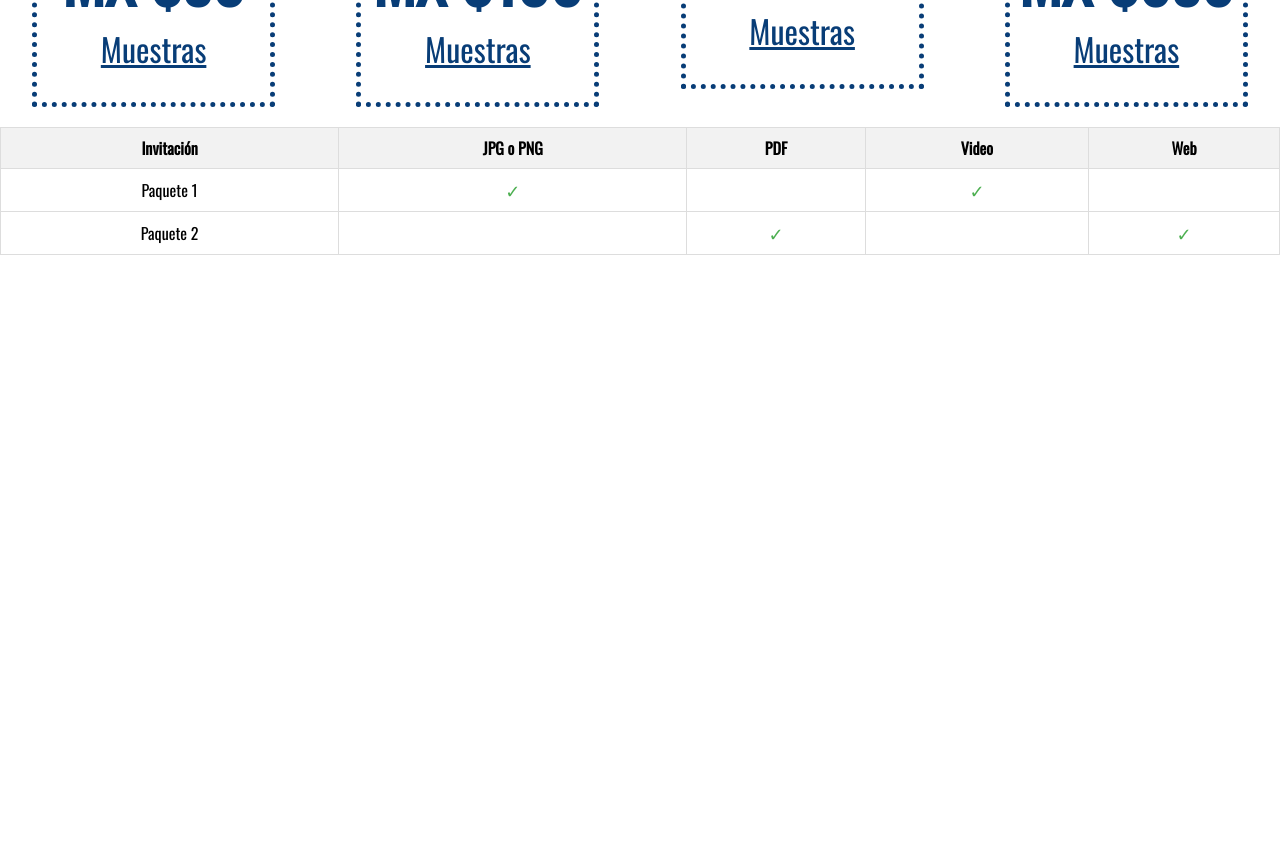
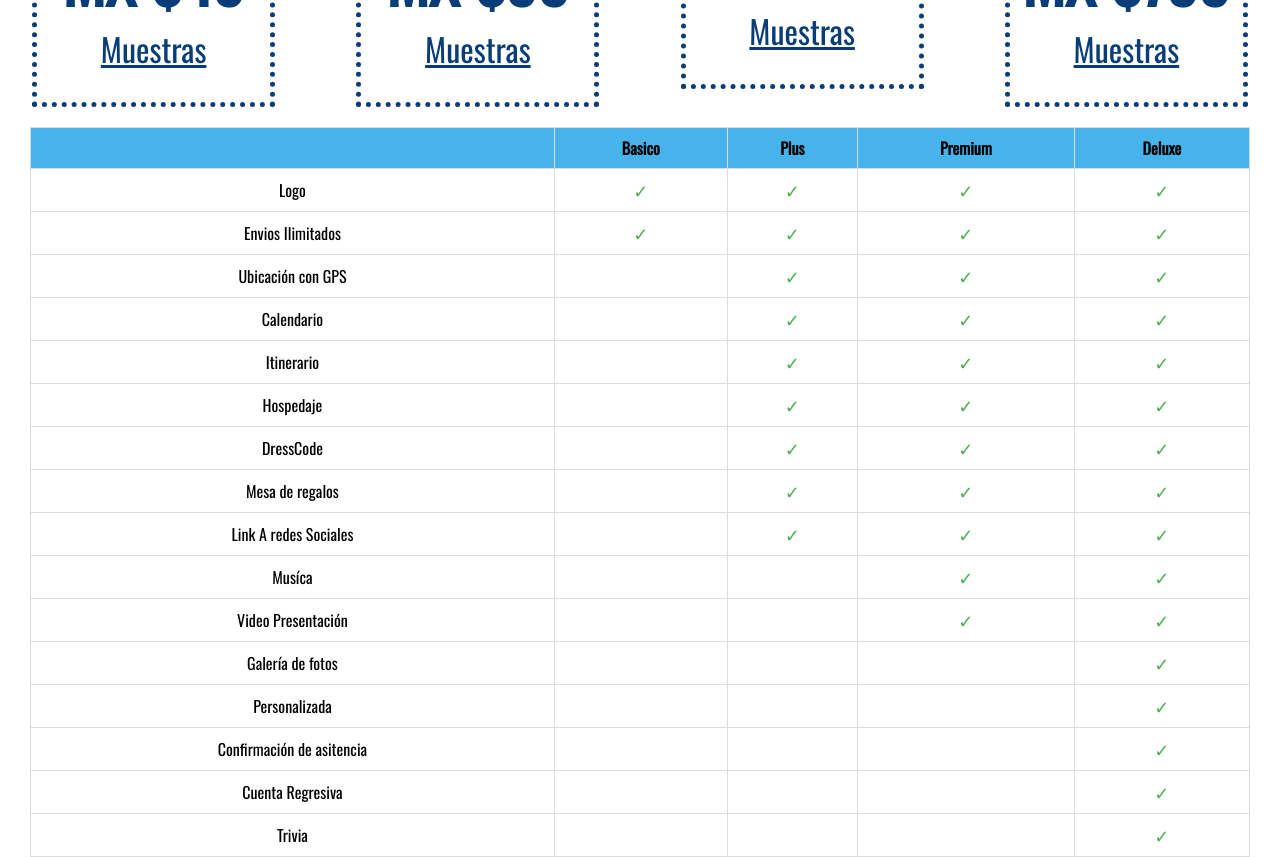
Before and after one commit to AlejandroTRIKITRAKATELAS33sanchezCano/InvitameYA, a React (Vite) app: page / in a window 1280 px wide. Shown: the part 5100-5957 px from the top of the page. Before the commit the page ends 5355 px from the top, so only its background shows below. Built offline with nearby package versions, Linux system fonts and the light colour scheme.

Commit message:
Se modifican estilos CSS y se agregan cambios finales de tabla

```diff
--- a/src/Constants/index.js
+++ b/src/Constants/index.js
@@ -844,27 +844,27 @@ const tiposEventos = [
 
 const paquetes = [{
     nombre: 'Estandar',
-    descripcion: 'Imagen Estatica no Interactiva',
+    descripcion: 'Imagen Estatica No Interactiva',
     precioAnterior: '80',
-    precio: '50',
+    precio: '49',
     linkMuestras: ''
 }, {
     nombre: 'Plus',
-    descripcion: 'PDF Interactivo ó Presentacion',
+    descripcion: 'PDF Interactivo o Presentación',
     precioAnterior: '150',
-    precio: '100',
+    precio: '99',
     linkMuestras: ''
 }, {
     nombre: 'Premium',
     descripcion: 'Video Animado Con Fotos',
     precioAnterior: '250',
-    precio: '200',
+    precio: '199',
     linkMuestras: ''
 }, {
     nombre: 'Deluxe',
     descripcion: 'Pagína Web Interactiva Personalizada',
-    precioAnterior: '800',
-    precio: '650',
+    precioAnterior: '1000',
+    precio: '799',
     linkMuestras: ''
 }]
 
--- a/src/index.css
+++ b/src/index.css
@@ -350,10 +350,18 @@
 
 /*¿Que tienen?*/
 
+.Quetienen{
+    padding: 0 30px;
+}
+
 .Quetienen table {
     width: 100%;
     border-collapse: collapse;
     margin-top: 20px;
+}
+
+.Quetienen thead tr th{
+    background-color: var(--mainColor);
 }
 
 .Quetienen th, .Quetienen td {
--- a/src/views/Components/Paquetes.jsx
+++ b/src/views/Components/Paquetes.jsx
@@ -11,25 +11,124 @@ const Paquetes = () => {
                 <table>
                     <thead>
                         <tr>
-                            <th>Invitación</th>
-                            <th>JPG o PNG</th>
-                            <th>PDF</th>
-                            <th>Video</th>
-                            <th>Web</th>
+                            <th></th>
+                            <th>Basico</th>
+                            <th>Plus</th>
+                            <th>Premium</th>
+                            <th>Deluxe</th>
                         </tr>
                     </thead>
                     <tbody>
                     <tr>
-                            <td>Paquete 1</td>
+                <td>Logo</td>
                 <td><span class="checkmark"></span></td>
+                <td><span class="checkmark"></span></td>
+                <td><span class="checkmark"></span></td>
+                <td><span class="checkmark"></span></td>
+            </tr>
+            <tr>
+                <td>Envios Ilimitados</td>
+                <td><span class="checkmark"></span></td>
+                <td><span class="checkmark"></span></td>
+                <td><span class="checkmark"></span></td>
+                <td><span class="checkmark"></span></td>
+            </tr>
+            <tr>
+                <td>Ubicación con GPS</td>
                 <td></td>
                 <td><span class="checkmark"></span></td>
-                            <td></td>
+                <td><span class="checkmark"></span></td>
+                <td><span class="checkmark"></span></td>
             </tr>
             <tr>
-                            <td>Paquete 2</td>
+                <td>Calendario</td>
                 <td></td>
                 <td><span class="checkmark"></span></td>
+                <td><span class="checkmark"></span></td>
+                <td><span class="checkmark"></span></td>
+            </tr>
+            <tr>
+                <td>Itinerario</td>
+                <td></td>
+                <td><span class="checkmark"></span></td>
+                <td><span class="checkmark"></span></td>
+                <td><span class="checkmark"></span></td>
+            </tr>
+            <tr>
+                <td>Hospedaje</td>
+                <td></td>
+                <td><span class="checkmark"></span></td>
+                <td><span class="checkmark"></span></td>
+                <td><span class="checkmark"></span></td>
+            </tr>
+            <tr>
+                <td>DressCode</td>
+                <td></td>
+                <td><span class="checkmark"></span></td>
+                <td><span class="checkmark"></span></td>
+                <td><span class="checkmark"></span></td>
+            </tr>
+            <tr>
+                <td>Mesa de regalos</td>
+                <td></td>
+                <td><span class="checkmark"></span></td>
+                <td><span class="checkmark"></span></td>
+                <td><span class="checkmark"></span></td>
+            </tr>
+            <tr>
+                <td>Link A redes Sociales</td>
+                <td></td>
+                <td><span class="checkmark"></span></td>
+                <td><span class="checkmark"></span></td>
+                <td><span class="checkmark"></span></td>
+            </tr>
+            <tr>
+                <td>Musíca</td>
+                <td></td>
+                <td></td>
+                <td><span class="checkmark"></span></td>
+                <td><span class="checkmark"></span></td>
+            </tr>
+            <tr>
+                <td>Video Presentación</td>
+                <td></td>
+                <td></td>
+                <td><span class="checkmark"></span></td>
+                <td><span class="checkmark"></span></td>
+            </tr>
+            <tr>
+                <td>Galería de fotos</td>
+                <td></td>
+                <td></td>
+                <td></td>
+                <td><span class="checkmark"></span></td>
+            </tr>
+            <tr>
+                <td>Personalizada</td>
+                <td></td>
+                <td></td>
+                <td></td>
+                <td><span class="checkmark"></span></td>
+            </tr>
+
+            <tr>
+                <td>Confirmación de asitencia</td>
+                <td></td>
+                <td></td>
+                <td></td>
+                <td><span class="checkmark"></span></td>
+            </tr>
+            <tr>
+                <td>Cuenta Regresiva</td>
+                <td></td>
+                <td></td>
+                <td></td>
+                <td><span class="checkmark"></span></td>
+            </tr>
+            <tr>
+                <td>Trivia</td>
+                <td></td>
+                <td></td>
                 <td></td>
                 <td><span class="checkmark"></span></td>
             </tr>
```
Lines whose indentation alone changed are shown as unchanged.
